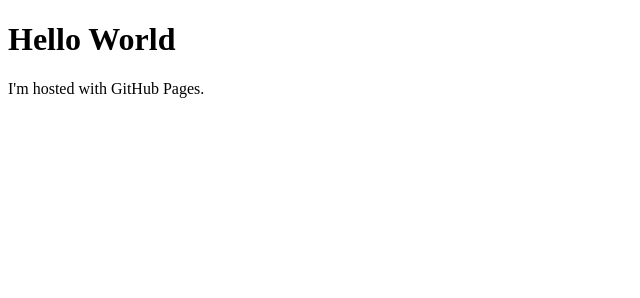
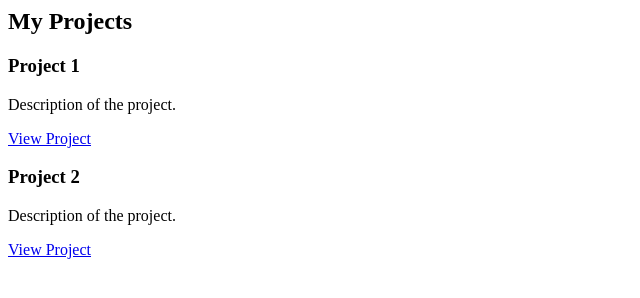
Before and after one commit to SAJI-01/SAJI-01.github.io, a plain HTML site: page index.html in a window 1280 px wide. Shown: the whole page, without its empty margins (0-640 px from the left). Drawn offline with Linux system fonts and the light colour scheme.

Commit message:
checking

```diff
--- a/index.html
+++ b/index.html
@@ -1,7 +1,14 @@
-<!DOCTYPE html>
-<html>
-<body>
-<h1>Hello World</h1>
-<p>I'm hosted with GitHub Pages.</p>
-</body>
-</html>
+<section id="projects">
+    <h2>My Projects</h2>
+    <div class="project">
+        <h3>Project 1</h3>
+        <p>Description of the project.</p>
+        <a href="project-link">View Project</a>
+    </div>
+    <div class="project">
+        <h3>Project 2</h3>
+        <p>Description of the project.</p>
+        <a href="project-link">View Project</a>
+    </div>
+    <!-- Add more projects as needed -->
+</section>
--- /dev/null
+++ b/styles.css
@@ -0,0 +1,52 @@
+body {
+    font-family: Arial, sans-serif;
+    margin: 0;
+    padding: 0;
+    background-color: #f4f4f4;
+    color: #333;
+}
+
+header {
+    background: #333;
+    color: #fff;
+    padding: 10px 20px;
+    text-align: center;
+}
+
+nav ul {
+    list-style: none;
+    padding: 0;
+}
+
+nav ul li {
+    display: inline;
+    margin: 0 10px;
+}
+
+section {
+    padding: 20px;
+    margin: 20px;
+    background: #fff;
+    border-radius: 5px;
+    box-shadow: 0 2px 5px rgba(0, 0, 0, 0.1);
+}
+
+.project {
+    margin: 15px 0;
+    padding: 15px;
+    border: 1px solid #ddd;
+    border-radius: 5px;
+    transition: transform 0.3s, box-shadow 0.3s;
+}
+
+.project:hover {
+    transform: translateY(-5px);
+    box-shadow: 0 4px 10px rgba(0, 0, 0, 0.2);
+}
+
+footer {
+    text-align: center;
+    padding: 10px 0;
+    background: #333;
+    color: white;
+}
```
